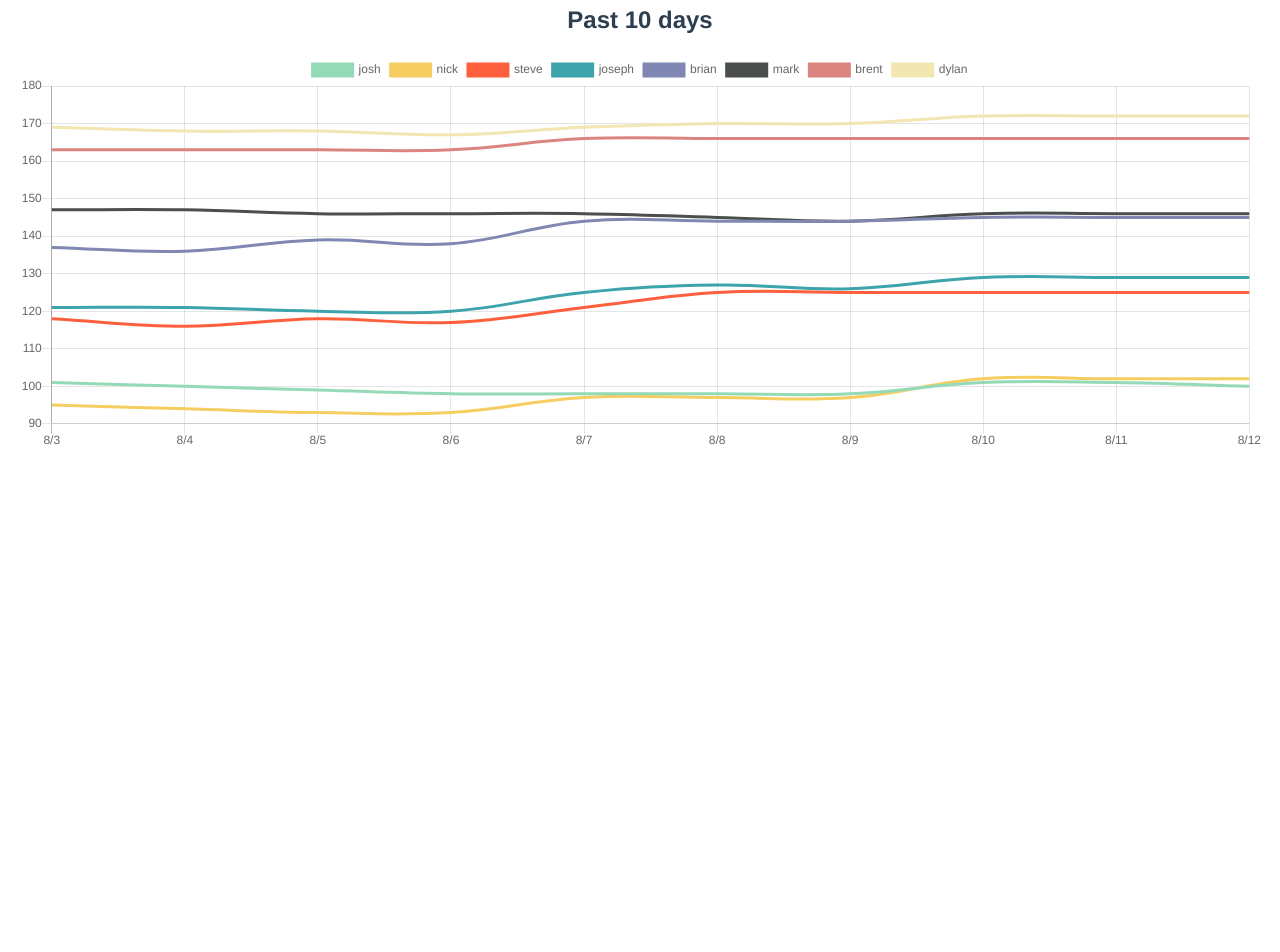
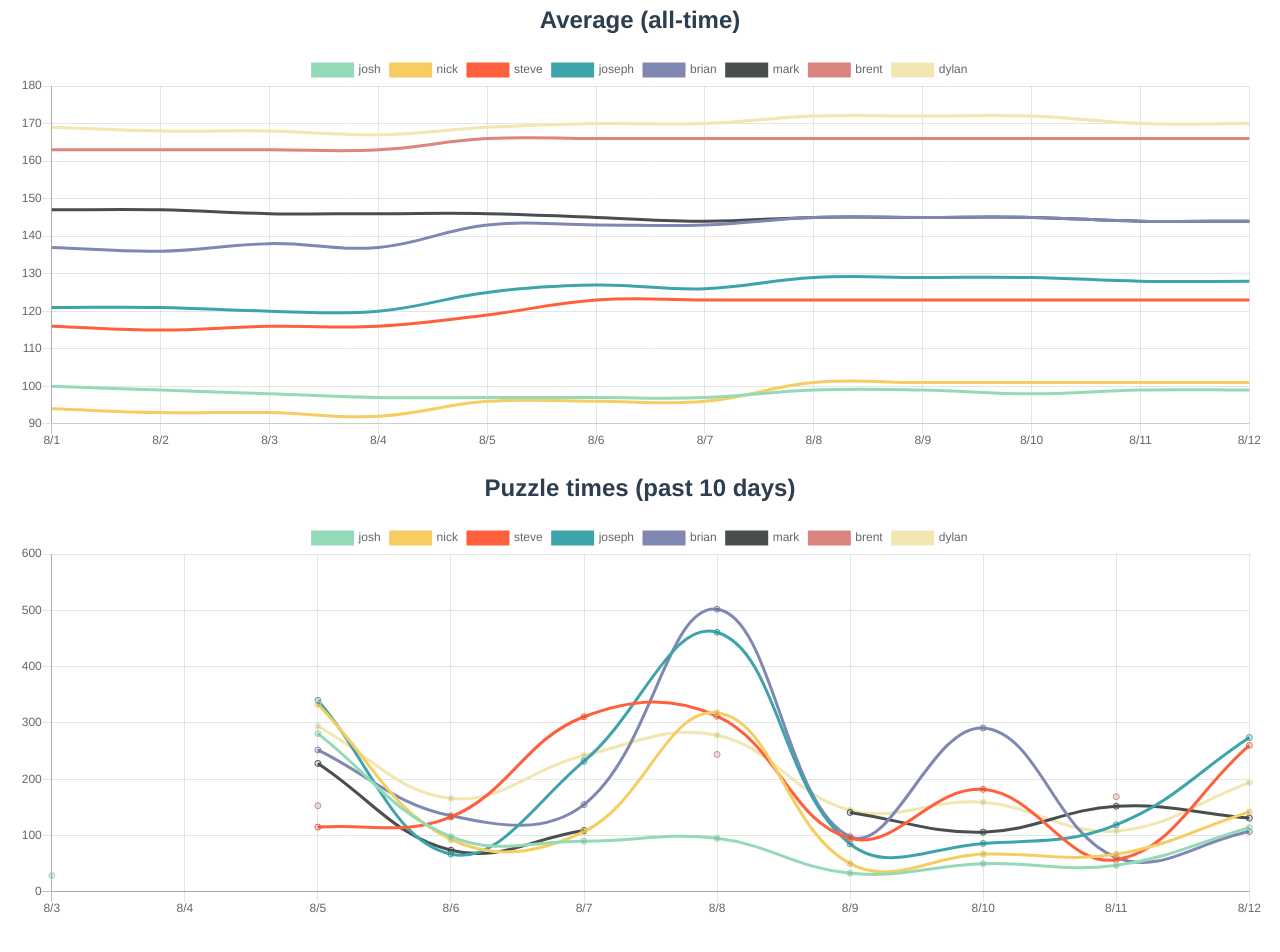
Before and after one commit to josephcross/nyt-scores, a Vue app: page /#/ in a window 1280 px wide. Shown: the part 692-1644 px from the top of the page. Before the commit the page ends 1178 px from the top, so only its background shows below. Built offline with nearby package versions, Linux system fonts and the light colour scheme.

Commit message:
update graphs. wed times

```diff
--- a/src/store/index.js
+++ b/src/store/index.js
@@ -17,6 +17,7 @@ export default new Vuex.Store({
     },
     times: {
       brian: {
+        '9/30': '0:58',
         '9/29': '0:40',
         '9/28': '1:08',
         '9/27': '',
@@ -94,6 +95,7 @@ export default new Vuex.Store({
         '7/17': '01:06',
       },
       joseph: {
+        '9/30': '1:08',
         '9/29': '0:24',
         '9/28': '0:36',
         '9/27': '2:22',
@@ -171,6 +173,7 @@ export default new Vuex.Store({
         '7/17': '2:22',
       },
       josh: {
+        '9/30': '0:46',
         '9/29': '0:20',
         '9/28': '0:51',
         '9/27': '',
@@ -248,6 +251,7 @@ export default new Vuex.Store({
         '7/17': '0:59',
       },
       dylan: {
+        '9/30': '0:58',
         '9/29': '0:38',
         '9/28': '1:31',
         '9/27': '2:01',
@@ -325,6 +329,7 @@ export default new Vuex.Store({
         '7/17': '2:22',
       },
       brent: {
+        '9/30': '',
         '9/29': '',
         '9/28': '',
         '9/27': '',
@@ -402,6 +407,7 @@ export default new Vuex.Store({
         '7/17': '',
       },
       mark: {
+        '9/30': '1:34',
         '9/29': '',
         '9/28': '2:19',
         '9/27': '2:47',
@@ -479,6 +485,7 @@ export default new Vuex.Store({
         '7/17': '',
       },
       nick: {
+        '9/30': '0:53',
         '9/29': '0:21',
         '9/28': '0:44',
         '9/27': '1:57',
@@ -556,6 +563,7 @@ export default new Vuex.Store({
         '7/17': '',
       },
       steve: {
+        '9/30': '0:39',
         '9/29': '0:23',
         '9/28': '0:55',
         '9/27': '',
--- a/src/views/Home.vue
+++ b/src/views/Home.vue
@@ -30,8 +30,10 @@
             </div>
         </div>
         <div class="chart-wrap">
-            <h2>Past 10 days</h2>
+            <h2>Average (all-time)</h2>
             <AvgChart :chart-data="chartData"></AvgChart>
+            <h2>Puzzle times (past 10 days)</h2>
+            <AvgChart :chart-data="chartDataTimes"></AvgChart>
         </div>
     </div>
 </template>
@@ -92,10 +94,33 @@ export default {
 
             return data;
         },
+        datasetTimes() {
+            const data = [];
+
+
+            _.forEach( this.boys, boy => {
+                const obj = {
+                    label: boy.name,
+                    borderColor: this.colors[boy.name],
+                    pointRadius: 3,
+                    fill: false,
+                    data: this.getTimes(boy.times),
+                }
+                data.push(obj);
+            });
+
+            return data;
+        },
         chartData() {
             return {
+                labels: this.chartDays,
+                datasets: this.datasets,
+            }
+        },
+        chartDataTimes() {
+            return {
                 labels: this.chartDays.slice(-10),
-                datasets: this.datasets,
+                datasets: this.datasetTimes,
             }
         },
     },
@@ -143,13 +168,27 @@ export default {
         },
         getAverages(times) {
             const averages = [];
+            const timesClone = _.clone(times);
 
-            _.forEach( this.chartDays.slice(-10), day => {
-                averages.push(this.getAverage(times, true));
-                delete times[day];
+            _.forEach( this.chartDays, day => {
+                averages.push(this.getAverage(timesClone, true));
+                delete timesClone[day];
             });
 
             return averages.reverse();
+        },
+        getTimes(times) {
+            const points = [];
+
+            _.forEach( this.chartDays.slice(-10), day => {
+                if ( times[day] ) {
+                    points.push(this.toSeconds(times[day]));
+                } else {
+                    points.push(null);
+                }
+            });
+
+            return points;
         },
     },
 }
```
